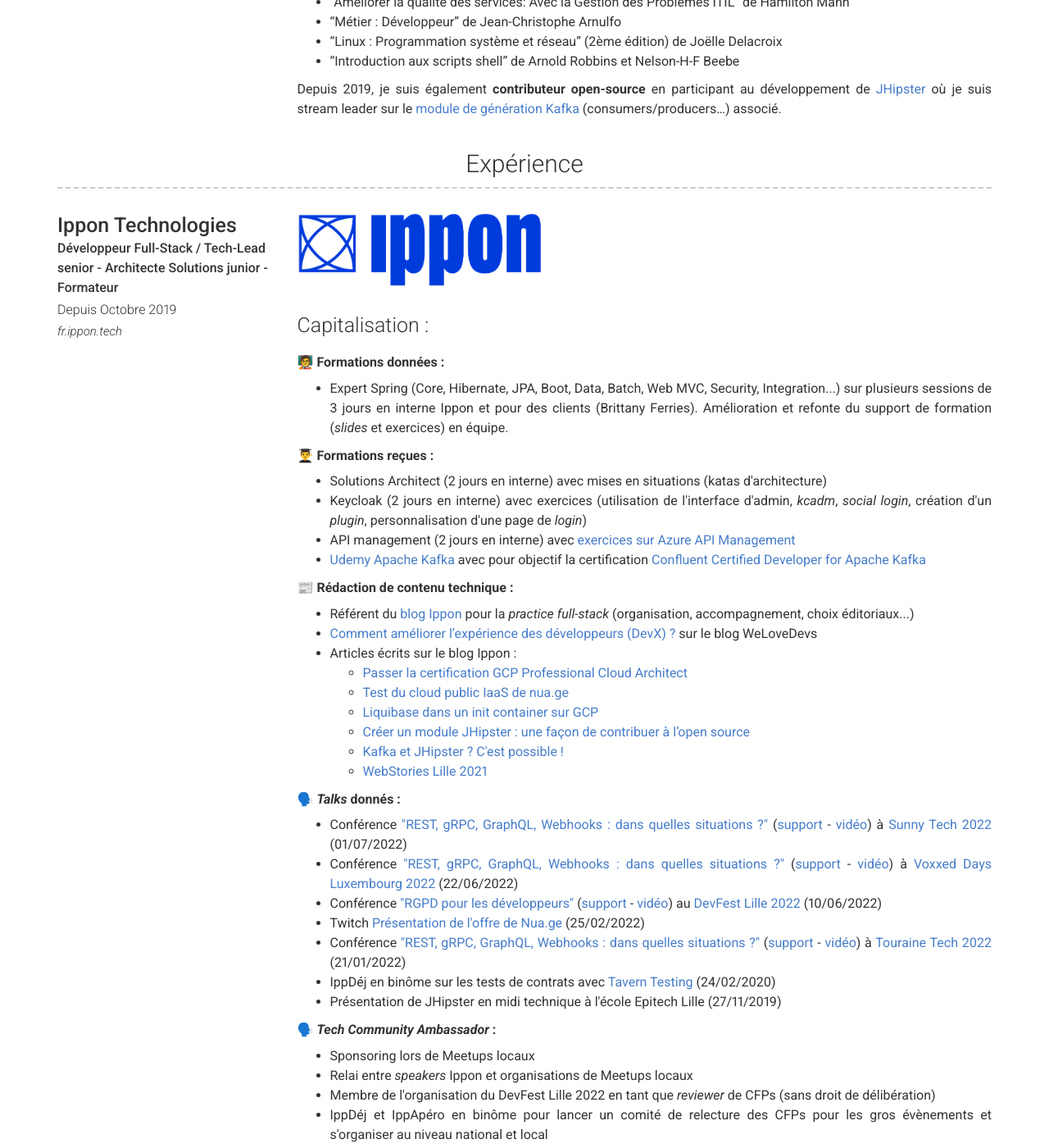
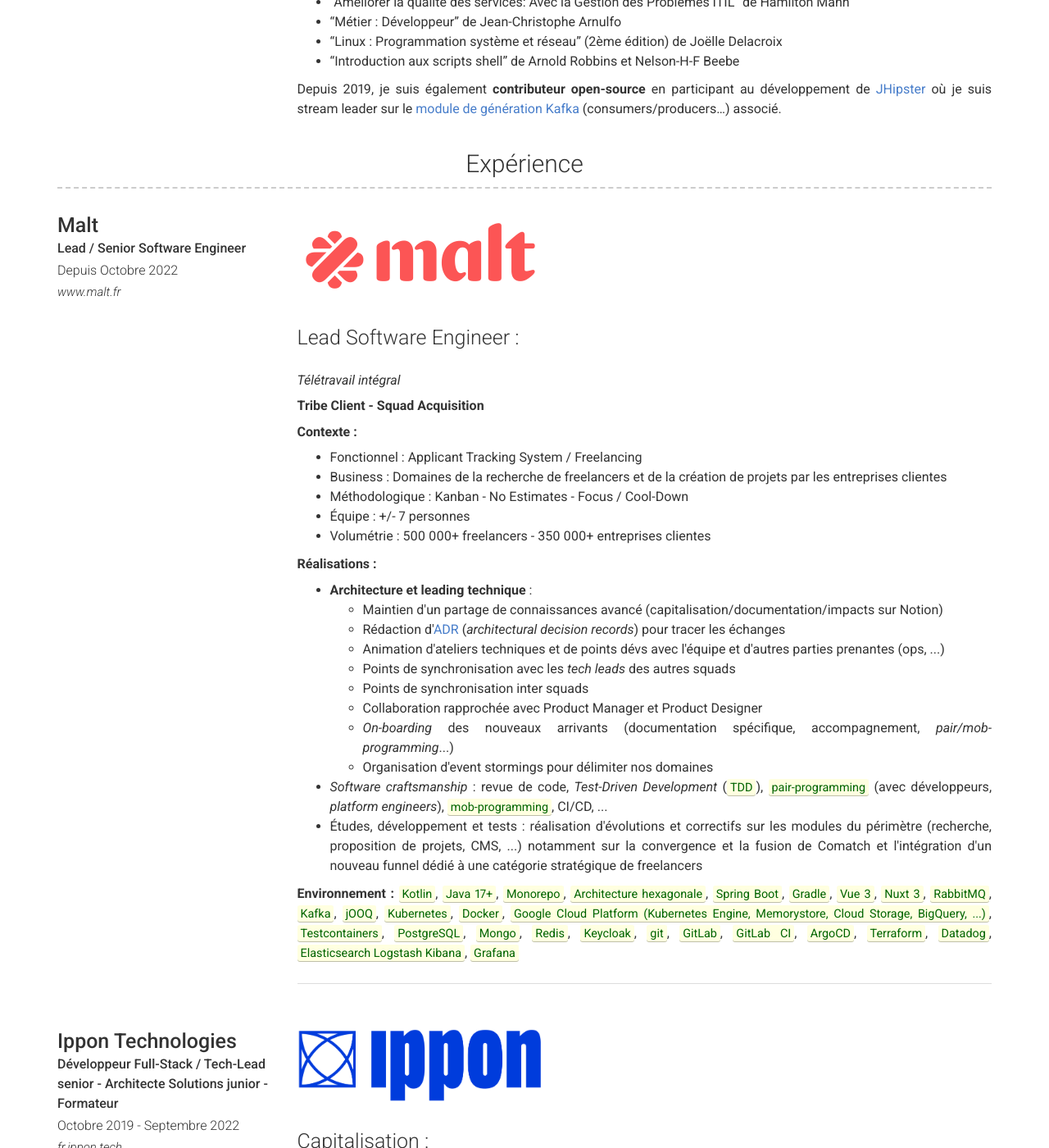
Before and after one commit to fdelbrayelle/fdelbrayelle.github.io, a Jekyll site: the page built from index.md, in a window 1280 px wide and 1400 px high, scrolled down 1923 px. Shown: the whole window at 82% size. Built offline with Jekyll 4.4.1, drawn with Linux system fonts in a browser that asks for light colours; nearby versions of some CDN libraries.

Commit message:
update cv

```diff
--- a/_config.yml
+++ b/_config.yml
@@ -132,9 +132,49 @@
     layout: list
     content:
       - layout: left
+        title: Malt
+        sub_title: Lead / Senior Software Engineer
+        caption: Depuis Octobre 2022
+        link: www.malt.fr
+        description: | # this will include new lines to allow paragraphs
+          <img alt="Logo de Malt" src="images/malt-logo.png" style="width: 300px; margin-bottom: 25px;" />
+          <h4>Lead Software Engineer :</h4>
+          <p style="font-style: italic; margin-top: 25px;">Télétravail intégral</p>
+          <p style="font-weight: bold;">Tribe Client - Squad Acquisition</p>
+          <p><strong>Contexte :</strong>
+            <ul>
+              <li>Fonctionnel : Applicant Tracking System / Freelancing</li>
+              <li>Business : Domaines de la recherche de freelancers et de la création de projets par les entreprises clientes</li>
+              <li>Méthodologique : Kanban - No Estimates - Focus / Cool-Down</li>
+              <li>Équipe : +/- 7 personnes</li>
+              <li>Volumétrie : 500 000+ freelancers - 350 000+ entreprises clientes</li>
+            </ul>
+          </p>
+          <p><strong>Réalisations :</strong>
+            <ul>
+              <li><strong>Architecture et leading technique</strong> :
+                <ul>
+                  <li>Maintien d'un partage de connaissances avancé (capitalisation/documentation/impacts sur Notion)</li>
+                  <li>Rédaction d'<a href="https://adr.github.io/" title="architectural decision records" target="_blank" rel="noreferrer noopener">ADR</a> (<em>architectural decision records</em>) pour tracer les échanges</li>
+                  <li>Animation d'ateliers techniques et de points dévs avec l'équipe et d'autres parties prenantes (ops, ...)</li>
+                  <li>Points de synchronisation avec les <em>tech leads</em> des autres squads</li>
+                  <li>Points de synchronisation inter squads</li>
+                  <li>Collaboration rapprochée avec Product Manager et Product Designer</li>
+                  <li><em>On-boarding</em> des nouveaux arrivants (documentation spécifique, accompagnement, <em>pair/mob-programming</em>...)</li>
+                  <li>Organisation d'event stormings pour délimiter nos domaines</li>
+                </ul>
+              </li>
+              <li><em>Software craftsmanship</em> : revue de code, <em>Test-Driven Development</em> (<mark>TDD</mark>), <mark>pair-programming</mark> (avec développeurs, <em>platform engineers</em>), <mark>mob-programming</mark>, CI/CD, ...</li>
+              <li>Études, développement et tests : réalisation d'évolutions et correctifs sur les modules du périmètre (recherche, proposition de projets, CMS, ...) notamment sur la convergence et la fusion de Comatch et l'intégration d'un nouveau funnel dédié à une catégorie stratégique de freelancers</li>
+            </ul>
+          </p>
+          <p><strong>Environnement :</strong> <mark>Kotlin</mark>, <mark>Java 17+</mark>, <mark>Monorepo</mark>, <mark>Architecture hexagonale</mark>, <mark>Spring Boot</mark>, <mark>Gradle</mark>, <mark>Vue 3</mark>, <mark>Nuxt 3</mark>, <mark>RabbitMQ</mark>, <mark>Kafka</mark>, <mark>jOOQ</mark>, <mark>Kubernetes</mark>, <mark>Docker</mark>, <mark>Google Cloud Platform (Kubernetes Engine, Memorystore, Cloud Storage, BigQuery, ...)</mark>, <mark>Testcontainers</mark>, <mark>PostgreSQL</mark>, <mark>Mongo</mark>, <mark>Redis</mark>, <mark>Keycloak</mark>, <mark>git</mark>, <mark>GitLab</mark>, <mark>GitLab CI</mark>, <mark>ArgoCD</mark>, <mark>Terraform</mark>, <mark>Datadog</mark>, <mark>Elasticsearch Logstash Kibana</mark>, <mark>Grafana</mark></p>
+          <hr style="margin: 25px 0; clear: left;" />
+
+      - layout: left
         title: Ippon Technologies
         sub_title: Développeur Full-Stack / Tech-Lead senior - Architecte Solutions junior - Formateur
-        caption: Depuis Octobre 2019
+        caption: Octobre 2019 - Septembre 2022
         link: fr.ippon.tech
         # quote: >
         #   "Il n'est pas important d'être meilleur que quelqu'un d'autre, il est important d'être meilleur qu'hier"
```
Also changed, not shown: images/malt-logo.png (added).
